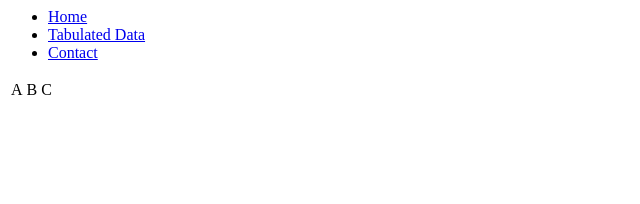
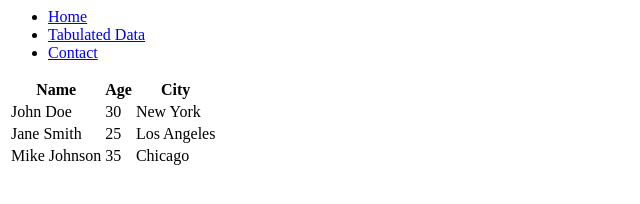
Before and after one commit to oluwaseun-Adesina/Devcareer-assignment-one, a plain HTML site: page table.html in a window 1280 px wide. Shown: the whole page, without its empty margins (0-640 px from the left). Drawn offline with Linux system fonts and the light colour scheme.

Commit message:
Updated the table

```diff
--- a/table.html
+++ b/table.html
@@ -14,12 +14,30 @@
         </ul>
     </nav>
     <table>
-        <tr>
-            <td>A</td>
-            <td>B</td>
-            <td>C</td>
-
-        </tr>
+        <thead>
+            <tr>
+                <th>Name</th>
+                <th>Age</th>
+                <th>City</th>
+            </tr>
+        </thead>
+        <tbody>
+            <tr>
+                <td>John Doe</td>
+                <td>30</td>
+                <td>New York</td>
+            </tr>
+            <tr>
+                <td>Jane Smith</td>
+                <td>25</td>
+                <td>Los Angeles</td>
+            </tr>
+            <tr>
+                <td>Mike Johnson</td>
+                <td>35</td>
+                <td>Chicago</td>
+            </tr>
+        </tbody>
     </table>
 </body>
 </html>
```
